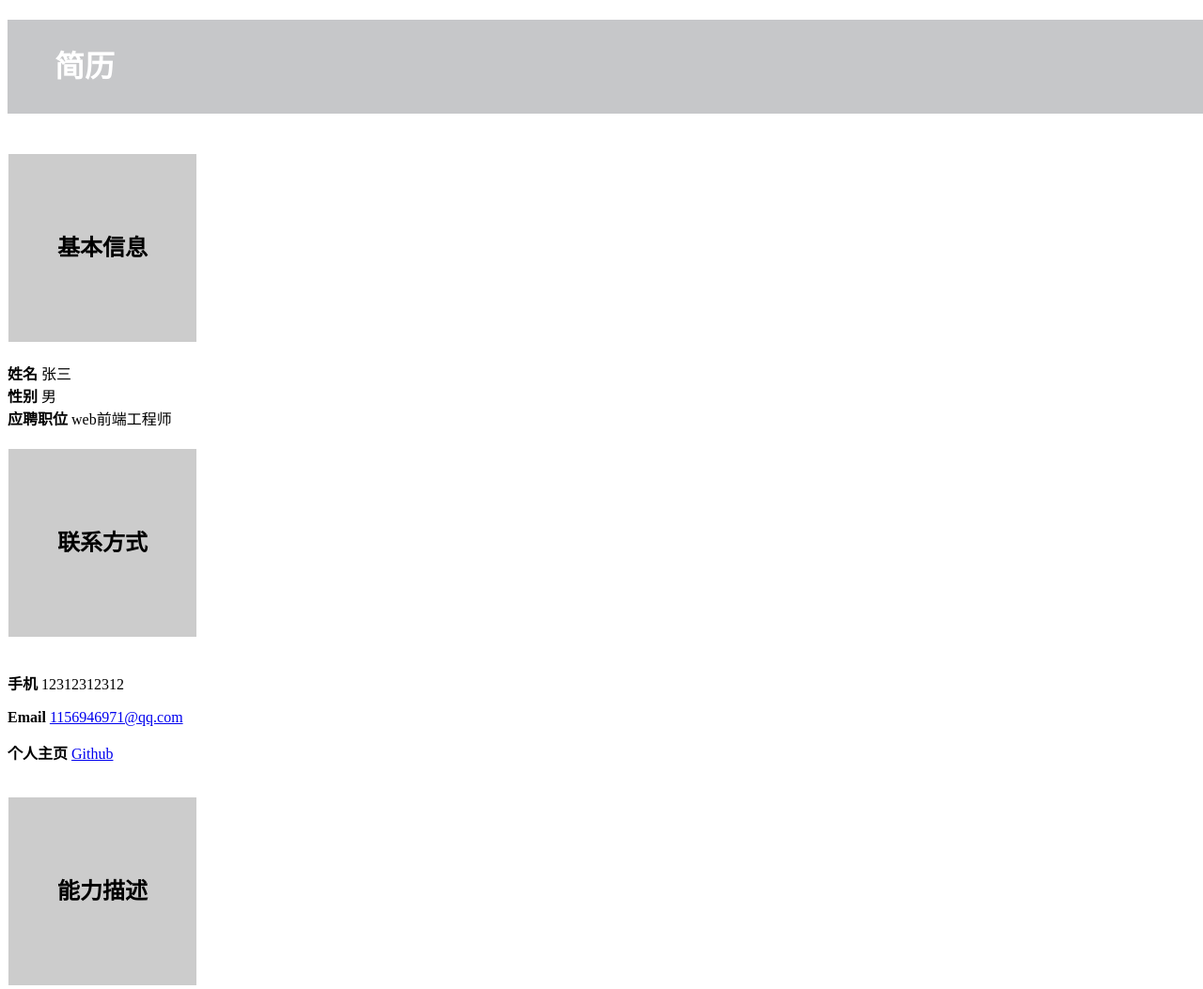
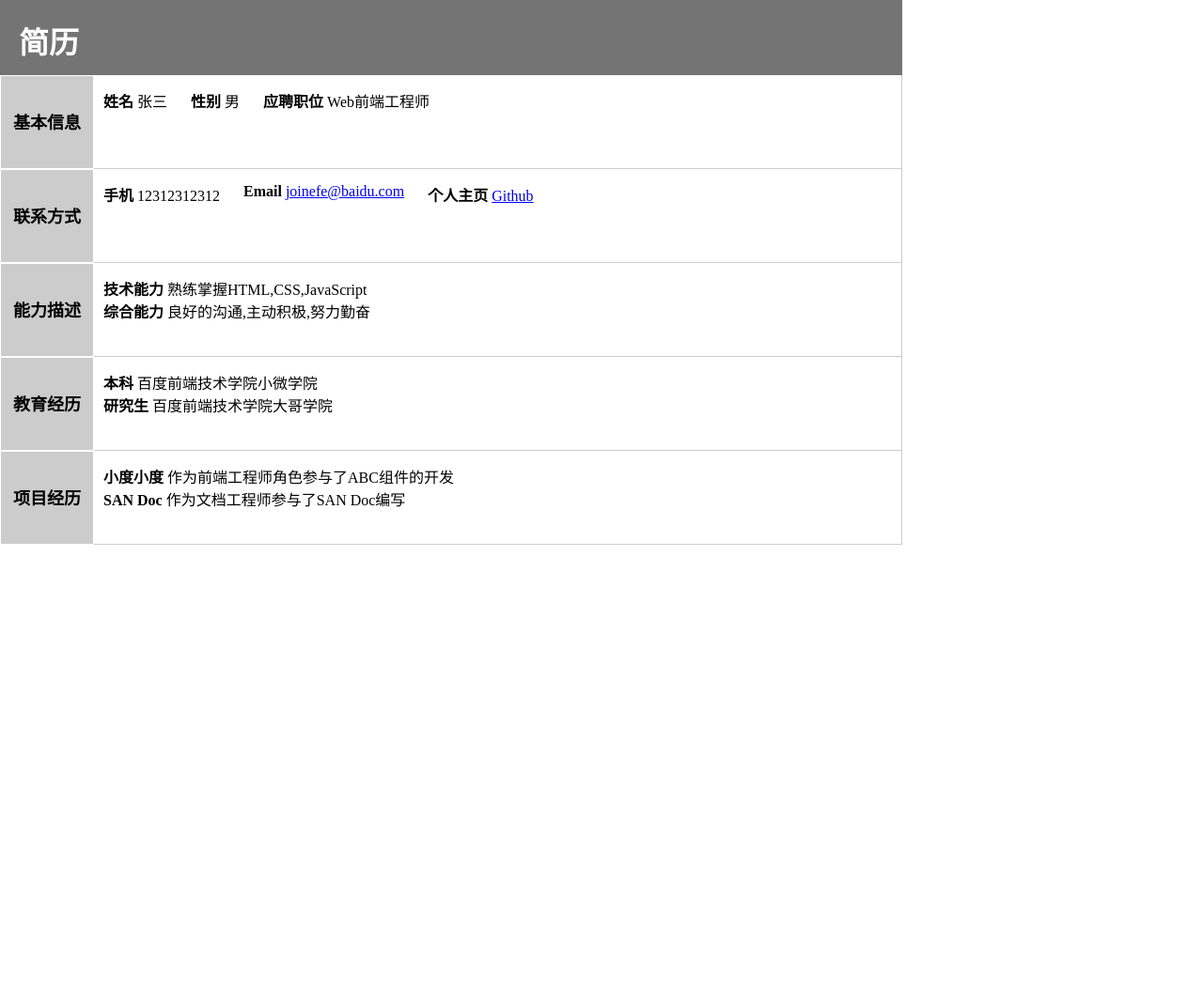
Before and after one commit to Along1088/BaiDu2018, a plain HTML site: page day5,6/resume.html in a window 1280 px wide. Shown: the top 1053 px of the page at 94% size. After the commit the page ends 800 px from the top, so only its background shows below. Drawn offline with Linux system fonts and the light colour scheme.

Commit message:
三种简历

```diff
--- a/day5,6/css/style_1.css
+++ b/day5,6/css/style_1.css
@@ -1,16 +1,11 @@
-body{
-    width: 98%;
-    margin:0 aotu;
+.inline-information div {
+    float: left;
+    margin-right: 20px;
 }
-.basic{
-    width: 10%;
-    float: left;
+.inline-information{
+    height: 40px;
 }
-
-.lianxi{
-    width:15%;
-    float: left;
+.information span{
+    display: block;
+    height: 40px;
 }
-.clear{
-    clear: both;
-}
--- a/day5,6/css/style_2.css
+++ b/day5,6/css/style_2.css
@@ -1,35 +1,26 @@
-body {
-    width: 96%;
-    margin: 0 aotu;
+*{
+    padding: 0;
+    margin: 0;
+}
+.resume {
+    float: left;
+    width: 250px;
+    height: 600px;
+    margin-right: 50px;
+    text-align: center;
+    padding-top: 50px;
+    color:#fff;
+    background-color: rgb(152, 215, 245);
 }
 
-.header {
+.inline-information div {
     float: left;
-    height: 1000px;
-    width: 20%;
-    background: #57a5c9;
+    margin-right: 20px;
 }
-
-h1{
-    padding: 5%;
-    text-align: center;
+.inline-information {
+    height: 40px;
 }
-
-.content {
-    float: right;
-    width: 76%;
+.information span {
+    display: block;
+    height: 40px;
 }
-
-.basic {
-    width: 10%;
-    float: left;
-}
-
-.lianxi {
-    width: 20%;
-    float: left;
-}
-
-.clear {
-    clear: both;
-}
--- a/day5,6/css/style_3.css
+++ b/day5,6/css/style_3.css
@@ -1,21 +1,46 @@
-body {
-    width: 96%;
+*{
+    padding: 0;
+    margin: 0;
 }
-
-h1 {
+.resume {
+    height:80px;
+    width: 960px;
+    background-color: rgb(116, 116, 116);
+}
+h1{
+    padding-left: 20px;
+    padding-top: 20px;
+    color: #fff;
+}
+.basic-info,
+.ways,
+.ability,
+.education,
+.experience {
     height: 100px;
-    width: 100%;
+    width: 960px;
+}
+.title {
+    float: left;
+    box-sizing: border-box;
+    height: 100px;
+    width: 100px;
+    border: #fff solid 1px;
+    text-align: center;
     line-height: 100px;
-    padding-left: 50px;
-    color: #fff;
-    background: rgba(191, 192, 194, 0.877);
+    font-size: 12px;
+    background-color: #ccc;
 }
-h2 {
-    display: inline-block;
-    height: 200px;
-    width: 200px;
-    border: solid #fff 1px;
-    text-align: center;
-    line-height: 200px;
-    background: #ccc;
+.inline-information,
+.information {
+    box-sizing: border-box;
+    height: 100px;
+    padding-top: 15px;
+    padding-left: 110px;
+    border-bottom: #ccc solid 1px;
+    border-right: #ccc solid 1px;
 }
+.inline-information div{
+    float: left;
+    margin-right: 25px;
+}
--- a/day5,6/resume.html
+++ b/day5,6/resume.html
@@ -11,54 +11,96 @@
 </head>
 
 <body>
-    <div class="header">
+    <div class="resume">
         <h1>简历</h1>
     </div>
-    <div class="content">
-        <h2>基本信息</h2>
-        <div class="basic">
-            <b>姓名</b> 张三
+
+    <div class="basic-info">
+        <div class="title">
+            <h2>基本信息</h2>
         </div>
-        <div class="basic">
-            <b>性别</b> 男
+        <div class="inline-information">
+            <div>
+                <b>姓名</b>
+                <span>张三</span>
+            </div>
+            <div>
+                <b>性别</b>
+                <span>男</span>
+            </div>
+            <div>
+                <b>应聘职位</b>
+                <span>Web前端工程师</span>
+            </div>
         </div>
-        <div class="basic">
-            <b>应聘职位</b> web前端工程师
+    </div>
+
+    <div class="ways">
+        <div class="title">
+            <h2>联系方式</h2>
         </div>
-        <div class="clear"></div>
+        <div class="inline-information">
+            <div>
+                <b>手机</b>
+                <span>12312312312</span>
+            </div>
+            <div>
+                <b>Email</b>
+                <span><a href="#">joinefe@baidu.com</a></span>
+            </div>
+            <div>
+                <b>个人主页</b>
+                <span><a href="#">Github</a></span>
+            </div>
+        </div>
+    </div>
 
-        <h2>联系方式</h2>
-        <div class='lianxi'>
-            <p><b>手机</b> 12312312312</p>
+    <div class="ability">
+        <div class="title">
+            <h2>能力描述</h2>
         </div>
-        <div class="lianxi">
-            <p><b>Email</b> <a href="#">1156946971@qq.com</a></p>
+        <div class="information">
+            <div>
+                <b>技术能力</b>
+                <span>熟练掌握HTML,CSS,JavaScript</span>
+            </div>
+            <div>
+                <b>综合能力</b>
+                <span>良好的沟通,主动积极,努力勤奋</span>
+            </div>
         </div>
-        <div class="lianxi">
-            <p><b>个人主页</b> <a href="#">Github</a></p>
+    </div>
+
+    <div class="education">
+        <div class="title">
+            <h2>教育经历</h2>
         </div>
-        <div class='clear'></div>
-        <h2>能力描述</h2>
-        <div>
-            <h4>技术能力</h4>
-            <p>熟练掌握HTML,CSS,JS</p>
+        <div class="information">
+            <div>
+                <b>本科</b>
+                <span>百度前端技术学院小微学院</span>
+            </div>
+            <div>
+                <b>研究生</b>
+                <span>百度前端技术学院大哥学院</span>
+            </div>
         </div>
-        <div>
-            <h4>综合能力</h4>
-            <p>良好的沟通，主动积极，努力勤奋</p>
+    </div>
+
+    <div class="experience">
+        <div class="title">
+            <h2>项目经历</h2>
         </div>
-
-        <h2>教育经历</h2>
-        <h4>本科</h4>
-        <p>青鸟大学</p>
-        <h4>研究生</h4>
-        <p>新东方硕士</p>
-        <h2>项目经历</h2>
-        <h4>小度小度</h4>
-        <p>作为前端工程师参与了研发</p>
-        <h4>百度地图</h4>
-        <p>作为架构师参与了研发</p>
-        <h4></h4>
+        <div class="information">
+            <div>
+                <b>小度小度</b>
+                <span>作为前端工程师角色参与了ABC组件的开发</span>
+            </div>
+            <div>
+                <b>SAN Doc</b>
+                <span>作为文档工程师参与了SAN Doc编写</span>
+            </div>
+        </div>
     </div>
 </body>
 
```
